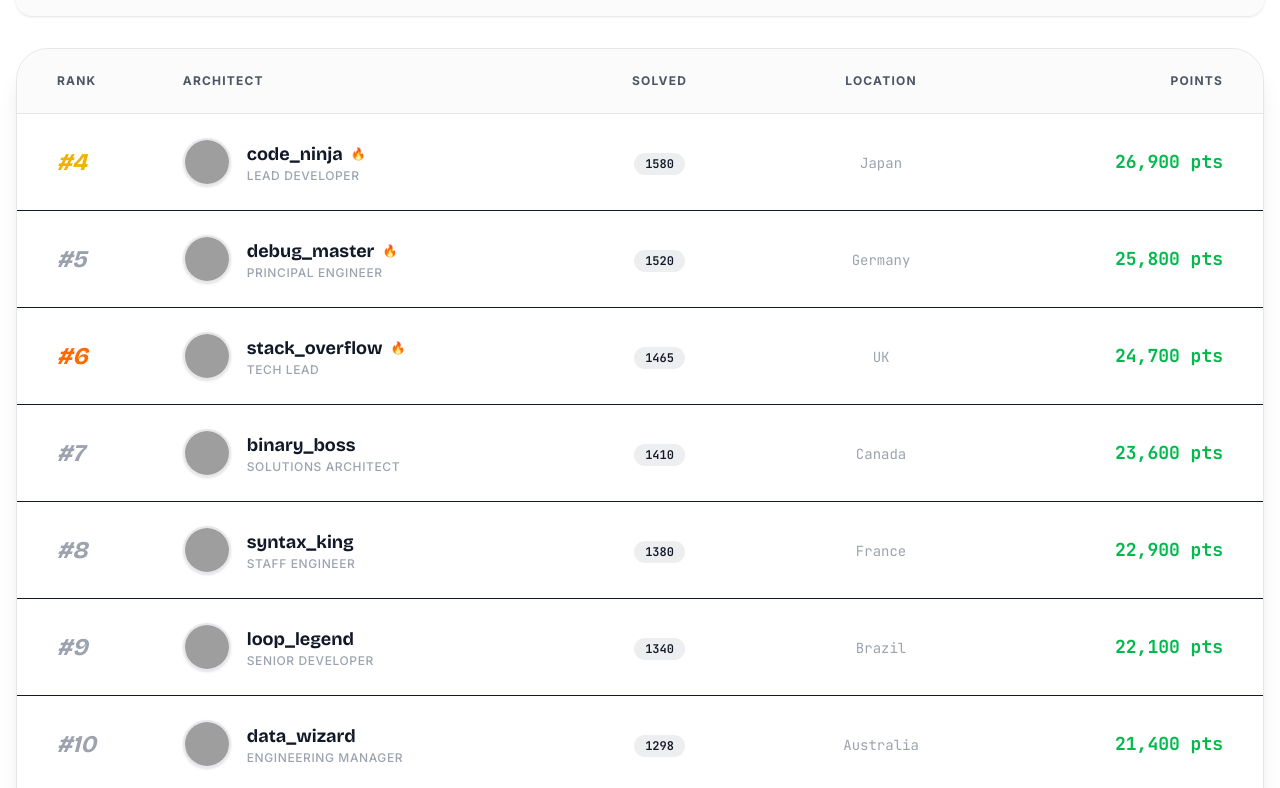
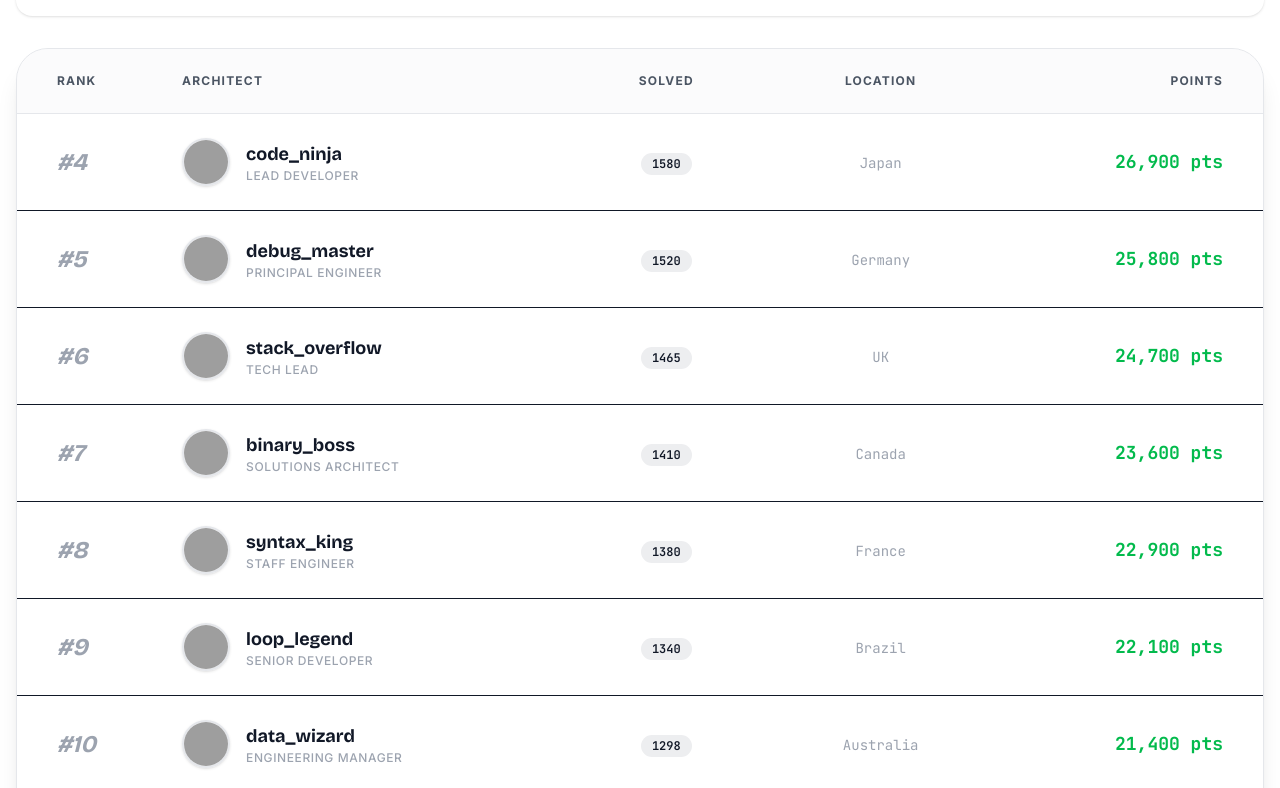
Before and after one commit to Arafat-Shalehin/CodeArena, a Next.js app: page /leaderboard in a window 1280 px wide. Shown: the part 892-1680 px from the top of the page. Built offline with nearby package versions, Linux system fonts and the light colour scheme; grey boxes are pictures that could not be loaded.

Commit message:
feat(leaderboard): update ranking table styles and preview section

```diff
--- a/src/app/leaderboard/page.js
+++ b/src/app/leaderboard/page.js
@@ -32,16 +32,105 @@ import { leaderboardUsers } from '@/features/leaderboard/data/leaderboard.data';
  */
 export default function LeaderboardPage() {
     // TODO: Implement state management for search, filters, pagination
+    // State for filters and pagination
     const [searchQuery, setSearchQuery] = React.useState('');
+    const [leagueFilter, setLeagueFilter] = React.useState('all');
+    const [timeframeFilter, setTimeframeFilter] = React.useState('all_time');
     const [currentPage, setCurrentPage] = React.useState(1);
 
-    // Filter users based on search (simple client-side filtering for now)
-    const ranksForTable = leaderboardUsers.slice(3); // Skip top 3 (shown in podium)
-    const filteredUsers = searchQuery
-        ? ranksForTable.filter(user =>
-            user.username.toLowerCase().includes(searchQuery.toLowerCase())
-        )
-        : ranksForTable;
+    const ITEMS_PER_PAGE = 30;
+
+    // Filter users based on search, league, and timeframe
+    // Note: In a real app, this would likely be server-side filtering
+    const filterUsers = () => {
+        let filtered = [...leaderboardUsers];
+
+        // 1. Search Filter
+        if (searchQuery) {
+            const query = searchQuery.toLowerCase();
+            filtered = filtered.filter(user =>
+                user.username.toLowerCase().includes(query) ||
+                user.location.toLowerCase().includes(query)
+            );
+        }
+
+        // 2. League Filter (Mock Logic)
+        if (leagueFilter !== 'all') {
+            if (leagueFilter === 'friends') {
+                // Mock: Show users with odd indices as "friends"
+                filtered = filtered.filter((_, index) => index % 3 === 0);
+            } else if (leagueFilter === 'company') {
+                // Mock: Show users from top tech hubs as "company"
+                const techHubs = ['USA', 'China', 'India', 'Germany', 'UK', 'Canada'];
+                filtered = filtered.filter(user => techHubs.includes(user.location));
+            }
+        }
+
+        // 3. Timeframe Filter (Mock Logic)
+        // Since data is static, we'll sort differently to simulate timeframes
+        if (timeframeFilter === 'weekly') {
+            // Mock: Weekly based on 'streak' (assuming high streak active this week)
+            filtered.sort((a, b) => b.streak - a.streak);
+        } else if (timeframeFilter === 'monthly') {
+            // Mock: Monthly based on 'solved' counts (partial correlation)
+            filtered.sort((a, b) => b.solved - a.solved);
+        } else {
+            // Default: All Time (based on points)
+            filtered.sort((a, b) => b.points - a.points);
+        }
+
+        return filtered;
+    };
+
+    const allFilteredUsers = filterUsers();
+
+    // Remove top 3 from the table view ONLY if we are in 'all' league and 'all_time' timeframe
+    // AND if we are on the first page.
+    // Actually, traditionally top 3 are always separate in leaderboard UI.
+    // Let's keep them separate but include them in search results if they match.
+    // However, the design has a dedicated Top 3 component.
+    // If a user searches for #1, should they appear in the table? Usually yes in search results.
+    // But for default view, they are in the podium.
+    // Logic: If isFiltering (search or filters active), show all matching users in table.
+    // If default view (no filters), exclude top 3 from table (they are in podium).
+    const isFiltering = searchQuery || leagueFilter !== 'all' || timeframeFilter !== 'all_time';
+
+    // For specific requirement: "show 30"
+    // If not filtering, we skip top 3, so we start from index 3.
+    // If filtering, we might include them.
+    // To keep it simple and consistent with podium presence:
+    // We will always display the Podium for top 3 of 'all_time' global.
+    // The table will display the rest.
+    // If filters change, the podium might not be relevant (e.g. "Weekly" podium?)
+    // For now, let's keep podium static as "All Time Global" and stick to table filtering.
+    // So we slice the first 3 OFF only if we are in standard mode.
+    // Actually, better UX: effectively hide podium if filtering?
+    // Let's sticking to: Table shows data. Podium shows top 3 global all time.
+
+    // Adjusted Logic:
+    // Table DataSource = allFilteredUsers
+    // If (default view), slice(3).
+    // If (filtered), keep all. (So you can see where your friend is, even if #1)
+
+    const tableDataRaw = (!isFiltering) ? allFilteredUsers.slice(3) : allFilteredUsers;
+
+    const totalPages = Math.ceil(tableDataRaw.length / ITEMS_PER_PAGE);
+
+    // Pagination Logic
+    const startIndex = (currentPage - 1) * ITEMS_PER_PAGE;
+    const currentTableData = tableDataRaw.slice(startIndex, startIndex + ITEMS_PER_PAGE);
+
+    // Handlers
+    const handleSearch = (value) => {
+        setSearchQuery(value);
+        setCurrentPage(1); // Reset to page 1 on search
+    };
+
+    const handleFilterChange = (type, value) => {
+        if (type === 'league') setLeagueFilter(value);
+        if (type === 'timeframe') setTimeframeFilter(value);
+        setCurrentPage(1); // Reset to page 1 on filter change
+    };
 
     return (
         <div className="min-h-screen flex flex-col bg-bg-page text-text-primary">
@@ -50,24 +139,29 @@ export default function LeaderboardPage() {
             <main className="flex-grow max-w-7xl mx-auto px-4 py-12 w-full space-y-12">
                 <LeaderboardHeader />
                 <PlatformStats />
-                <TopThreePodium />
+
+                {/* Only show Podium in default view */}
+                {!isFiltering && <TopThreePodium />}
 
                 <FilterBar
                     searchQuery={searchQuery}
-                    onSearchChange={setSearchQuery}
-                    onFilterChange={(type, value) => console.log('Filter:', type, value)}
+                    onSearchChange={handleSearch}
+                    onFilterChange={handleFilterChange}
                 />
 
                 <RankingTable
-                    data={filteredUsers}
+                    data={currentTableData}
                     currentUser={null} // TODO: Get from auth context
+                    startIndex={startIndex + (isFiltering ? 0 : 3) + 1} // Correct rank display
                 />
 
-                <Pagination
-                    currentPage={currentPage}
-                    totalPages={Math.ceil(filteredUsers.length / 20)}
-                    onPageChange={setCurrentPage}
-                />
+                {currentTableData.length > 0 && (
+                    <Pagination
+                        currentPage={currentPage}
+                        totalPages={Math.max(1, totalPages)}
+                        onPageChange={setCurrentPage}
+                    />
+                )}
             </main>
 
             <Footer />
--- a/src/features/home/components/LeaderboardPreviewSection.jsx
+++ b/src/features/home/components/LeaderboardPreviewSection.jsx
@@ -1,4 +1,5 @@
 import React from 'react';
+import Link from 'next/link';
 
 // Shared Components
 import { Button } from '@/components/ui/button';
@@ -109,9 +110,11 @@ export default function LeaderboardPreviewSection() {
 
                         {/* View All Button */}
                         <div className="p-6 text-center bg-bg-subtle border-t border-border">
-                            <Button variant="outline" size="default" className="bg-bg-page hover:bg-bg-muted">
-                                View all legends
-                            </Button>
+                            <Link href="/leaderboard">
+                                <Button variant="outline" size="default" className="bg-bg-page hover:bg-bg-muted">
+                                    View all legends
+                                </Button>
+                            </Link>
                         </div>
                     </CardContent>
                 </Card>
--- a/src/features/leaderboard/components/FilterBar.jsx
+++ b/src/features/leaderboard/components/FilterBar.jsx
@@ -20,7 +20,7 @@ import { Button } from '@/components/ui/button';
  */
 export function FilterBar({ searchQuery, onSearchChange, onFilterChange }) {
     return (
-        <div className="flex flex-col md:flex-row gap-4 mb-8 items-center justify-between bg-bg-subtle/50 backdrop-blur-sm p-4 rounded-2xl border-border shadow-sm sticky top-20 z-30">
+        <div className="flex flex-col md:flex-row gap-4 mb-8 items-center justify-between bg-bg-page p-4 rounded-2xl border-border shadow-sm">
             {/* Search */}
             <div className="relative w-full md:w-96">
                 <span className="material-symbols-outlined absolute left-3 top-1/2 -translate-y-1/2 text-text-muted">
--- a/src/features/leaderboard/components/RankingTable.jsx
+++ b/src/features/leaderboard/components/RankingTable.jsx
@@ -24,9 +24,9 @@ export function RankingTable({ data, currentUser }) {
     }
 
     const TableRow = ({ row, index }) => {
-        const isTop3 = index < 3;
+        const isTop3 = row.rank <= 3;
         const isCurrentUser = row.username === currentUser;
-        const rankColor = index === 0 ? 'text-yellow-500' : index === 1 ? 'text-gray-400' : index === 2 ? 'text-orange-500' : 'text-text-muted';
+        const rankColor = row.rank === 1 ? 'text-yellow-500' : row.rank === 2 ? 'text-gray-400' : row.rank === 3 ? 'text-orange-500' : 'text-text-muted';
 
         return (
             <tr className={`group transition-colors border-b border-border-light last:border-0 relative ${isCurrentUser ? 'bg-accent/5 hover:bg-accent/10' : 'hover:bg-bg-subtle/50'}`}>
```
